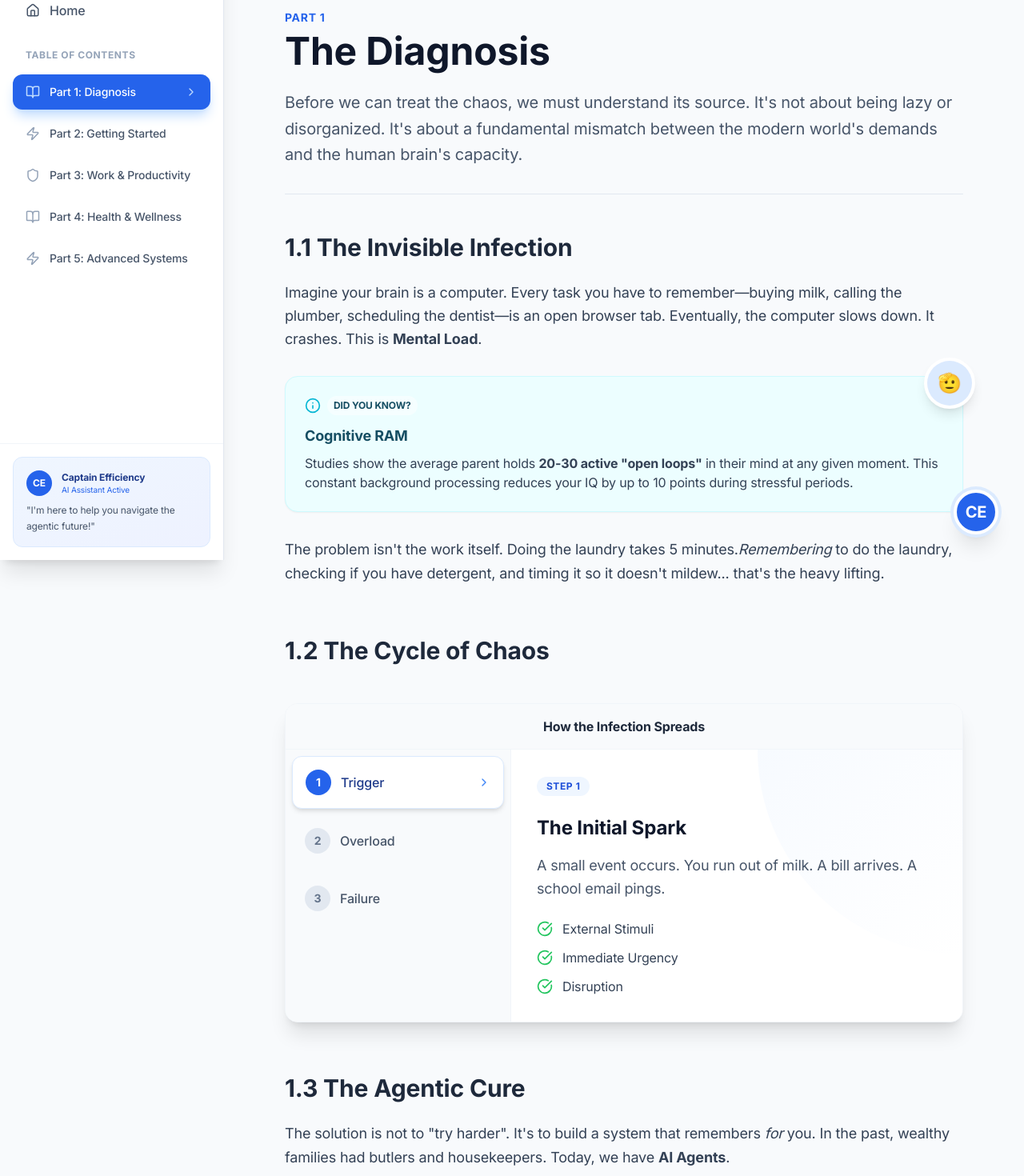
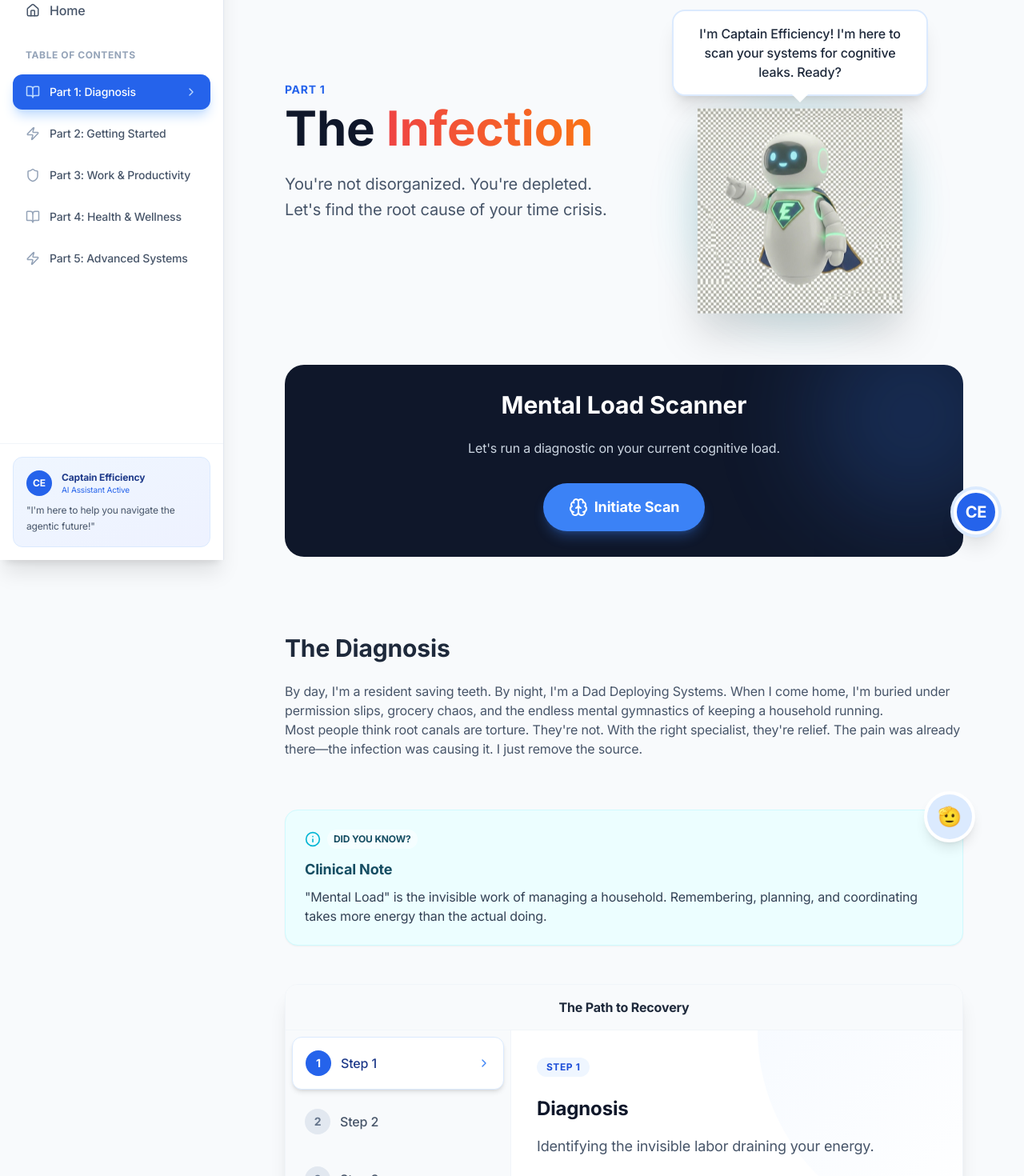
Before and after one commit to agenticaihome/ebook-frontend, a React (Create React App) app: page /part1 in a window 1280 px wide. Shown: the part 100-1570 px from the top of the page at 80% size. Built offline with nearby package versions, Linux system fonts and the light colour scheme.

Commit message:
Enhance Part 1 with 3D Captain Efficiency Hero and Interactive Scanner

```diff
--- /dev/null
+++ b/src/components/interactive/CaptainHero.jsx
@@ -0,0 +1,79 @@
+import React from 'react';
+import { motion } from 'framer-motion';
+
+const CaptainHero = ({
+    message,
+    position = 'right', // 'left' | 'right' | 'center'
+    size = 'md', // 'sm' | 'md' | 'lg'
+    className = ''
+}) => {
+    const sizeClasses = {
+        sm: 'w-32',
+        md: 'w-48',
+        lg: 'w-64'
+    };
+
+    const floatAnimation = {
+        y: [0, -15, 0],
+        transition: {
+            duration: 3,
+            repeat: Infinity,
+            ease: "easeInOut"
+        }
+    };
+
+    const glowAnimation = {
+        boxShadow: [
+            "0 0 20px rgba(0, 221, 221, 0.2)",
+            "0 0 40px rgba(0, 221, 221, 0.4)",
+            "0 0 20px rgba(0, 221, 221, 0.2)"
+        ],
+        transition: {
+            duration: 2,
+            repeat: Infinity,
+            ease: "easeInOut"
+        }
+    };
+
+    return (
+        <div className={`relative flex flex-col items-center ${className}`}>
+            {/* Speech Bubble */}
+            {message && (
+                <motion.div
+                    initial={{ opacity: 0, scale: 0.8, y: 10 }}
+                    whileInView={{ opacity: 1, scale: 1, y: 0 }}
+                    className={`
+            mb-4 bg-white rounded-2xl p-4 shadow-xl border-2 border-blue-100
+            relative max-w-xs text-center z-10
+            after:content-[''] after:absolute after:bottom-[-10px] after:left-1/2
+            after:-translate-x-1/2 after:border-l-[10px] after:border-l-transparent
+            after:border-r-[10px] after:border-r-transparent after:border-t-[10px]
+            after:border-t-white
+          `}
+                >
+                    <p className="text-slate-800 font-medium">{message}</p>
+                </motion.div>
+            )}
+
+            {/* Hero Image */}
+            <motion.div
+                animate={floatAnimation}
+                className={`${sizeClasses[size]} relative z-0`}
+            >
+                {/* Glow Effect behind */}
+                <motion.div
+                    animate={glowAnimation}
+                    className="absolute inset-4 bg-cyan-400 rounded-full blur-2xl opacity-30 -z-10"
+                />
+
+                <img
+                    src="/assets/captain-efficiency.png"
+                    alt="Captain Efficiency"
+                    className="w-full h-auto drop-shadow-2xl"
+                />
+            </motion.div>
+        </div>
+    );
+};
+
+export default CaptainHero;
--- a/src/pages/Part1.jsx
+++ b/src/pages/Part1.jsx
@@ -1,109 +1,166 @@
-import React from 'react';
+import React, { useState } from 'react';
 import WebbookLayout from '../components/layout/WebbookLayout';
 import CaptainTip from '../components/interactive/CaptainTip';
+import CaptainHero from '../components/interactive/CaptainHero';
 import InteractiveDiagram from '../components/interactive/InteractiveDiagram';
 import { motion } from 'framer-motion';
+import { Brain, AlertTriangle } from 'lucide-react';
 
 const Part1 = () => {
+    const [scanStatus, setScanStatus] = useState('idle'); // idle, scanning, complete
+
+    const runScan = () => {
+        setScanStatus('scanning');
+        setTimeout(() => setScanStatus('complete'), 3000);
+    };
+
     return (
         <WebbookLayout>
             <div className="max-w-4xl mx-auto px-6 py-12">
-                {/* Chapter Header */}
+
+                {/* Hero Section */}
+                <div className="flex flex-col md:flex-row items-center gap-8 mb-16">
+                    <div className="flex-1">
                         <motion.div
                             initial={{ opacity: 0, y: 20 }}
                             animate={{ opacity: 1, y: 0 }}
-                    className="mb-12 border-b border-slate-200 pb-8"
+                            className="mb-6"
                         >
                             <div className="text-sm font-bold text-blue-600 uppercase tracking-wider mb-2">Part 1</div>
-                    <h1 className="text-4xl md:text-5xl font-bold text-slate-900 mb-6">The Diagnosis</h1>
+                            <h1 className="text-5xl md:text-6xl font-bold text-slate-900 mb-6 leading-tight">
+                                The <span className="text-transparent bg-clip-text bg-gradient-to-r from-red-500 to-orange-500">Infection</span>
+                            </h1>
                             <p className="text-xl text-slate-600 leading-relaxed">
-                        Before we can treat the chaos, we must understand its source. It's not about being lazy or disorganized.
-                        It's about a fundamental mismatch between the modern world's demands and the human brain's capacity.
+                                You're not disorganized. You're depleted. Let's find the root cause of your time crisis.
                             </p>
                         </motion.div>
+                    </div>
+                    <div className="flex-1 flex justify-center">
+                        <CaptainHero
+                            size="lg"
+                            message="I'm Captain Efficiency! I'm here to scan your systems for cognitive leaks. Ready?"
+                        />
+                    </div>
+                </div>
 
-                {/* Section 1: The Mental Load */}
-                <section className="mb-16">
-                    <h2 className="text-3xl font-bold text-slate-800 mb-6">1.1 The Invisible Infection</h2>
-                    <p className="text-lg text-slate-700 mb-6 leading-relaxed">
-                        Imagine your brain is a computer. Every task you have to remember—buying milk, calling the plumber,
-                        scheduling the dentist—is an open browser tab. Eventually, the computer slows down. It crashes.
-                        This is <strong>Mental Load</strong>.
+                {/* Interactive Scanner */}
+                <section className="mb-24 bg-slate-900 rounded-3xl p-8 text-white relative overflow-hidden">
+                    <div className="absolute top-0 right-0 w-64 h-64 bg-blue-500 rounded-full blur-3xl opacity-20 -mr-16 -mt-16" />
+
+                    <div className="relative z-10 text-center max-w-2xl mx-auto">
+                        <h2 className="text-3xl font-bold mb-6">Mental Load Scanner</h2>
+                        <p className="text-slate-300 mb-8">
+                            Let's run a diagnostic on your current cognitive load.
                         </p>
 
-                    <CaptainTip type="info" title="Cognitive RAM" pose="thinking">
-                        Studies show the average parent holds <strong>20-30 active "open loops"</strong> in their mind at any given moment.
-                        This constant background processing reduces your IQ by up to 10 points during stressful periods.
+                        {scanStatus === 'idle' && (
+                            <button
+                                onClick={runScan}
+                                className="bg-blue-500 hover:bg-blue-400 text-white px-8 py-4 rounded-full font-bold text-lg transition-all shadow-lg shadow-blue-500/30 flex items-center gap-2 mx-auto"
+                            >
+                                <Brain /> Initiate Scan
+                            </button>
+                        )}
+
+                        {scanStatus === 'scanning' && (
+                            <div className="space-y-4">
+                                <div className="h-2 bg-slate-700 rounded-full overflow-hidden">
+                                    <motion.div
+                                        className="h-full bg-blue-500"
+                                        initial={{ width: "0%" }}
+                                        animate={{ width: "100%" }}
+                                        transition={{ duration: 3 }}
+                                    />
+                                </div>
+                                <p className="text-blue-300 font-mono text-sm animate-pulse">
+                                    ANALYZING DECISION FATIGUE... CHECKING MEMORY LEAKS...
+                                </p>
+                            </div>
+                        )}
+
+                        {scanStatus === 'complete' && (
+                            <motion.div
+                                initial={{ opacity: 0, scale: 0.9 }}
+                                animate={{ opacity: 1, scale: 1 }}
+                                className="bg-red-500/20 border border-red-500/50 rounded-xl p-6"
+                            >
+                                <div className="flex items-center justify-center gap-3 mb-4 text-red-400">
+                                    <AlertTriangle size={32} />
+                                    <h3 className="text-2xl font-bold">CRITICAL LOAD DETECTED</h3>
+                                </div>
+                                <p className="text-lg mb-4">
+                                    Your "RAM" is full. You are carrying 35,000+ daily decisions.
+                                </p>
+                                <div className="grid grid-cols-3 gap-4 text-center">
+                                    <div className="bg-slate-800 p-3 rounded-lg">
+                                        <div className="text-2xl font-bold text-red-400">92%</div>
+                                        <div className="text-xs text-slate-400">FATIGUE</div>
+                                    </div>
+                                    <div className="bg-slate-800 p-3 rounded-lg">
+                                        <div className="text-2xl font-bold text-orange-400">14%</div>
+                                        <div className="text-xs text-slate-400">EFFICIENCY</div>
+                                    </div>
+                                    <div className="bg-slate-800 p-3 rounded-lg">
+                                        <div className="text-2xl font-bold text-yellow-400">High</div>
+                                        <div className="text-xs text-slate-400">STRESS</div>
+                                    </div>
+                                </div>
+                            </motion.div>
+                        )}
+                    </div>
+                </section>
+
+                {/* Content Section */}
+                <section className="mb-16">
+                    <h2 className="text-3xl font-bold text-slate-800 mb-6">The Diagnosis</h2>
+                    <div className="prose prose-lg text-slate-600 max-w-none">
+                        <p>
+                            By day, I'm a resident saving teeth. By night, I'm a Dad Deploying Systems.
+                            When I come home, I'm buried under permission slips, grocery chaos, and the endless mental gymnastics of keeping a household running.
+                        </p>
+                        <p>
+                            Most people think root canals are torture. They're not. With the right specialist, they're relief.
+                            The pain was already there—the infection was causing it. I just remove the source.
+                        </p>
+                    </div>
+                </section>
+
+                <CaptainTip type="info" title="Clinical Note" pose="smart">
+                    "Mental Load" is the invisible work of managing a household. Remembering, planning, and coordinating takes more energy than the actual doing.
                 </CaptainTip>
 
-                    <p className="text-lg text-slate-700 mb-6 leading-relaxed">
-                        The problem isn't the work itself. Doing the laundry takes 5 minutes.
-                        <em>Remembering</em> to do the laundry, checking if you have detergent, and timing it so it doesn't mildew...
-                        that's the heavy lifting.
-                    </p>
-                </section>
-
-                {/* Interactive Diagram: The Cycle of Chaos */}
-                <section className="mb-16">
-                    <h2 className="text-3xl font-bold text-slate-800 mb-8">1.2 The Cycle of Chaos</h2>
                 <InteractiveDiagram
-                        title="How the Infection Spreads"
+                    title="The Path to Recovery"
                     steps={[
                         {
-                                label: "Trigger",
-                                title: "The Initial Spark",
-                                description: "A small event occurs. You run out of milk. A bill arrives. A school email pings.",
-                                details: ["External Stimuli", "Immediate Urgency", "Disruption"]
+                            label: "Step 1",
+                            title: "Diagnosis",
+                            description: "Identifying the invisible labor draining your energy.",
+                            details: ["Track Decisions", "Identify Leaks", "Measure Fatigue"]
                         },
                         {
-                                label: "Overload",
-                                title: "Cognitive Bottleneck",
-                                description: "You try to hold this new task in your memory while juggling 20 others. Your brain enters 'Reactive Mode'.",
-                                details: ["Stress Response", "Memory Failure", "Anxiety Spike"]
+                            label: "Step 2",
+                            title: "Triage",
+                            description: "Stopping the bleeding by delegating urgent tasks.",
+                            details: ["Morning Brief", "Meal Planning", "Calendar Sync"]
                         },
                         {
-                                label: "Failure",
-                                title: "The Drop",
-                                description: "Inevitably, something slips. You forget the milk. You pay the late fee. You feel like a failure.",
-                                details: ["Guilt", "Financial Cost", "Loss of Confidence"]
+                            label: "Step 3",
+                            title: "Systematize",
+                            description: "Building permanent agents to handle the load forever.",
+                            details: ["Household Agent", "Finance Agent", "Travel Agent"]
                         }
                     ]}
                 />
-                </section>
 
-                {/* Section 2: The Solution */}
-                <section className="mb-16">
-                    <h2 className="text-3xl font-bold text-slate-800 mb-6">1.3 The Agentic Cure</h2>
-                    <p className="text-lg text-slate-700 mb-6 leading-relaxed">
-                        The solution is not to "try harder". It's to build a system that remembers <em>for</em> you.
-                        In the past, wealthy families had butlers and housekeepers. Today, we have <strong>AI Agents</strong>.
-                    </p>
-
-                    <div className="bg-blue-50 border-l-4 border-blue-500 p-6 rounded-r-xl mb-8">
-                        <h3 className="font-bold text-blue-900 text-lg mb-2">Definition: Agentic AI</h3>
-                        <p className="text-blue-800">
-                            An AI system that can perceive its environment, reason about how to achieve a goal, and take action to achieve it.
-                            Unlike a chatbot (which talks), an agent <strong>does</strong>.
-                        </p>
+                <div className="mt-16 flex justify-center">
+                    <CaptainHero
+                        size="md"
+                        message="Don't worry! In Part 2, we'll start building your team of agents to fix this."
+                        position="center"
+                    />
                 </div>
 
-                    <p className="text-lg text-slate-700 mb-6 leading-relaxed">
-                        In Part 2, we will start building your first agents. But first, we need to choose your platform.
-                    </p>
-                </section>
-
-                {/* Next Chapter CTA */}
-                <div className="flex justify-end mt-12">
-                    <a href="/part2" className="group flex items-center gap-4 text-right hover:opacity-80 transition-opacity">
-                        <div>
-                            <div className="text-sm text-slate-500 uppercase tracking-wider font-bold">Next Chapter</div>
-                            <div className="text-2xl font-bold text-blue-600 group-hover:underline">Part 2: Getting Started</div>
-                        </div>
-                        <div className="w-12 h-12 bg-blue-600 rounded-full flex items-center justify-center text-white shadow-lg group-hover:scale-110 transition-transform">
-                            →
-                        </div>
-                    </a>
-                </div>
             </div>
         </WebbookLayout>
     );
```
Also changed, not shown: public/assets/captain-efficiency.png (added). Lines whose indentation alone changed are shown as unchanged.
